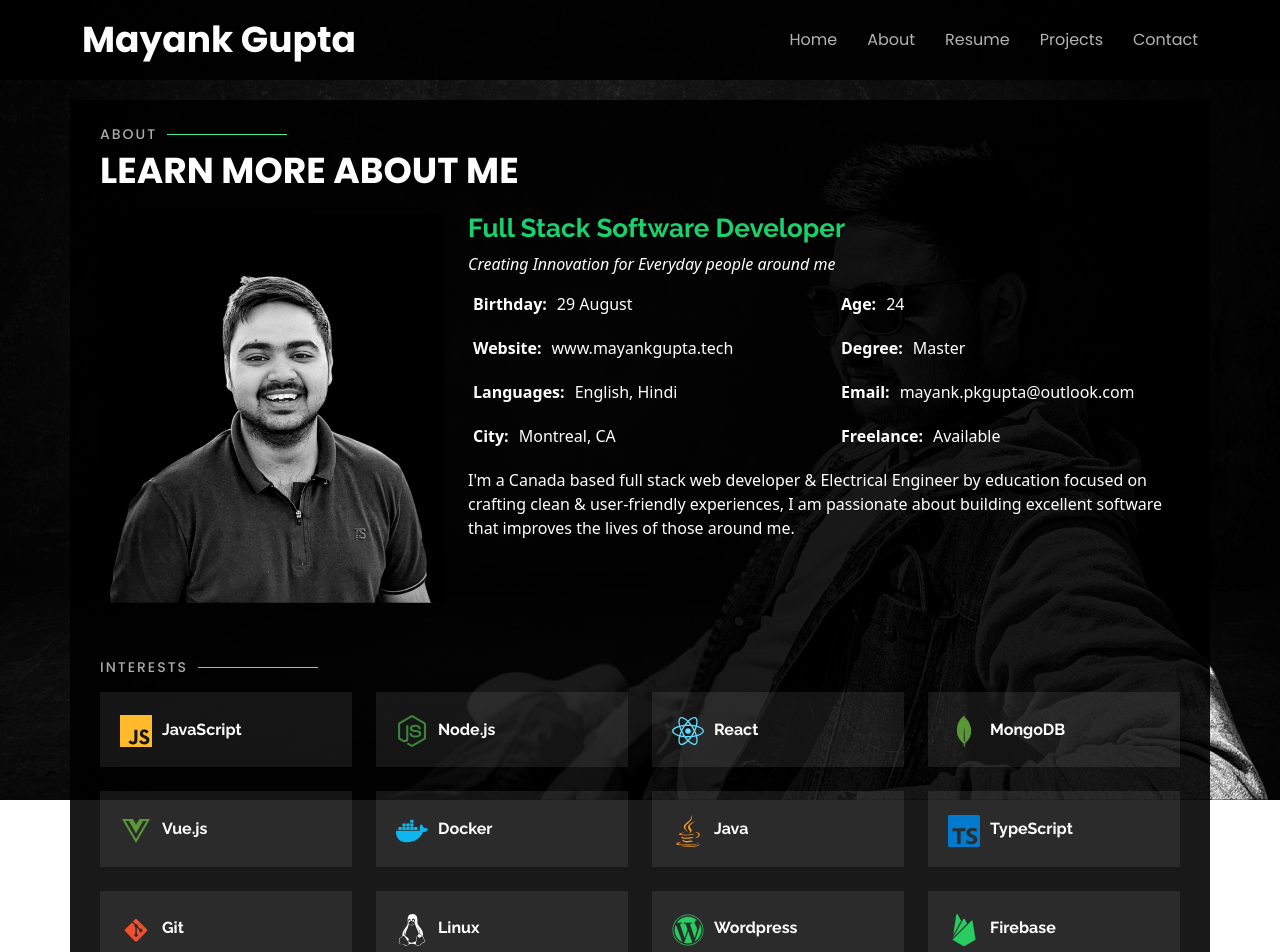
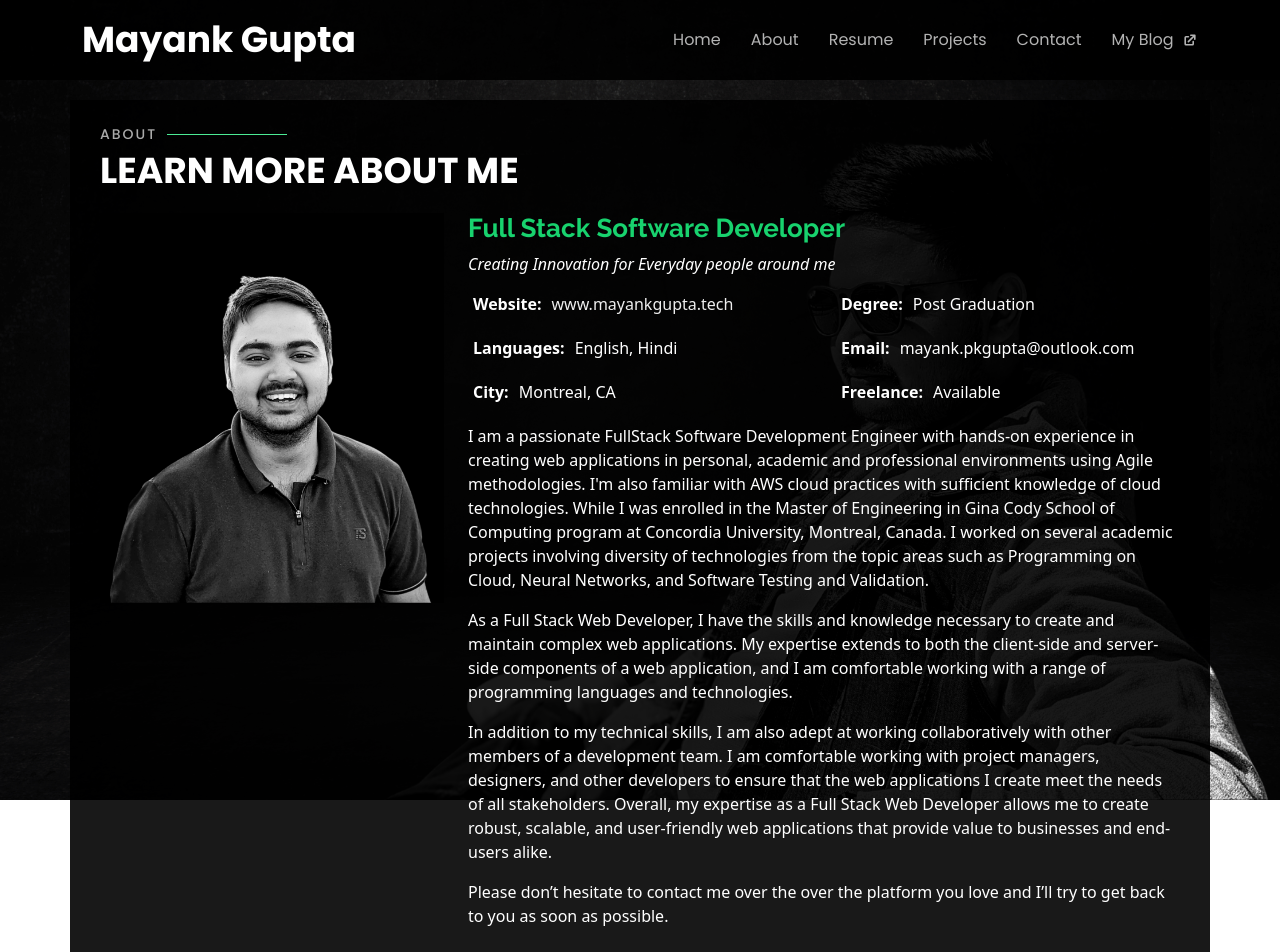
Before and after one commit to ermayank/portfolio_next, a Next.js app: page /about in a window 1280 px wide. Shown: the top 952 px of the page. Built offline with nearby package versions, Linux system fonts and the light colour scheme.

Commit message:
mobile nav

```diff
--- a/components/Header.js
+++ b/components/Header.js
@@ -1,6 +1,6 @@
 import React from "react"
 import Link from "next/link"
-import { HiMenu } from "react-icons/hi"
+import NavLinks from "./NavLinks"
 
 const Header = () => {
   return (
@@ -10,37 +10,7 @@ const Header = () => {
           <h1>
             <Link href="/">Mayank Gupta</Link>
           </h1>
-          <nav id="navbar" className="navbar">
-            <ul>
-              <li>
-                <Link className="nav-link" href="/">
-                  Home
-                </Link>
-              </li>
-              <li>
-                <Link className="nav-link" href="/about">
-                  About
-                </Link>
-              </li>
-              <li>
-                <Link className="nav-link" href="/resume">
-                  Resume
-                </Link>
-              </li>
-
-              <li>
-                <Link className="nav-link" href="/projects">
-                  Projects
-                </Link>
-              </li>
-              <li>
-                <Link className="nav-link" href="/contact">
-                  Contact
-                </Link>
-              </li>
-            </ul>
-            <HiMenu className="mobile-nav-toggle" />
-          </nav>
+          <NavLinks />
         </div>
       </header>
     </>
--- /dev/null
+++ b/components/NavLinks.js
@@ -0,0 +1,72 @@
+import React, { useState } from "react"
+import Link from "next/link"
+import { HiExternalLink, HiMenu } from "react-icons/hi"
+import { ImCross } from "react-icons/im"
+const NavLinks = () => {
+  const [styleUsed, setStyleUsed] = useState("navbar")
+  const [currentIcon, setCurrentIcon] = useState("desktop")
+
+  const mobileNavHandler = () => {
+    setStyleUsed("navbar-mobile bi-list bi-x")
+    setCurrentIcon("mobile")
+  }
+  const mobileNavCloseHandler = () => {
+    setStyleUsed("navbar")
+    setCurrentIcon("desktop")
+  }
+
+  return (
+    <>
+      <nav id="navbar" className={styleUsed}>
+        <ul>
+          <li>
+            <Link className="nav-link" href="/">
+              Home
+            </Link>
+          </li>
+          <li>
+            <Link className="nav-link" href="/about">
+              About
+            </Link>
+          </li>
+          <li>
+            <Link className="nav-link" href="/resume">
+              Resume
+            </Link>
+          </li>
+
+          <li>
+            <Link className="nav-link" href="/projects">
+              Projects
+            </Link>
+          </li>
+          <li>
+            <Link className="nav-link" href="/contact">
+              Contact
+            </Link>
+          </li>
+          <li>
+            <Link
+              className="nav-link"
+              target="parent"
+              href="https://blog.mayankgupta.tech/"
+            >
+              My Blog &nbsp;
+              <HiExternalLink />
+            </Link>
+          </li>
+        </ul>
+        {currentIcon == "desktop" ? (
+          <HiMenu className="mobile-nav-toggle" onClick={mobileNavHandler} />
+        ) : (
+          <ImCross
+            className="mobile-nav-toggle"
+            onClick={mobileNavCloseHandler}
+          ></ImCross>
+        )}
+      </nav>
+    </>
+  )
+}
+
+export default NavLinks
--- a/package.json
+++ b/package.json
@@ -9,6 +9,7 @@
     "lint": "next lint"
   },
   "dependencies": {
+    "@formspree/react": "^2.4.1",
     "@next/font": "13.1.6",
     "bootstrap": "^5.2.3",
     "next": "13.1.6",
--- a/src/pages/about.js
+++ b/src/pages/about.js
@@ -18,6 +18,7 @@ import {
 import { DiGit } from "react-icons/di"
 
 import Header from "../../components/Header"
+import Link from "next/link"
 
 export default function About() {
   let currentAge
@@ -70,20 +71,20 @@ export default function About() {
                 <div className="col-lg-6">
                   <ul>
                     <li>
-                      <i className="bi bi-chevron-right"></i>{" "}
-                      <strong>Birthday:</strong> <span>29 August</span>
+                      <i className="bi bi-chevron-right"></i>
+                      <strong>Website:</strong>
+                      <span>
+                        <Link href="/" className="about_link">
+                          www.mayankgupta.tech
+                        </Link>
+                      </span>
                     </li>
                     <li>
-                      <i className="bi bi-chevron-right"></i>{" "}
-                      <strong>Website:</strong>{" "}
-                      <span>www.mayankgupta.tech</span>
-                    </li>
-                    <li>
-                      <i className="bi bi-chevron-right"></i>{" "}
+                      <i className="bi bi-chevron-right"></i>
                       <strong>Languages:</strong> <span>English, Hindi</span>
                     </li>
                     <li>
-                      <i className="bi bi-chevron-right"></i>{" "}
+                      <i className="bi bi-chevron-right"></i>
                       <strong>City:</strong> <span>Montreal, CA</span>
                     </li>
                   </ul>
@@ -91,30 +92,53 @@ export default function About() {
                 <div className="col-lg-6">
                   <ul>
                     <li>
-                      <i className="bi bi-chevron-right"></i>{" "}
-                      <strong>Age:</strong> <span>{currentAge}</span>
+                      <i className="bi bi-chevron-right"></i>
+                      <strong>Degree:</strong> <span>Post Graduation</span>
                     </li>
                     <li>
                       <i className="bi bi-chevron-right"></i>
-                      <strong>Degree:</strong> <span>Master</span>
+                      <strong>Email:</strong>
+                      <span>mayank.pkgupta@outlook.com</span>
                     </li>
                     <li>
                       <i className="bi bi-chevron-right"></i>
-                      <strong>Email:</strong>{" "}
-                      <span>mayank.pkgupta@outlook.com</span>
-                    </li>
-                    <li>
-                      <i className="bi bi-chevron-right"></i>{" "}
                       <strong>Freelance:</strong> <span>Available</span>
                     </li>
                   </ul>
                 </div>
               </div>
               <p>
-                I'm a Canada based full stack web developer & Electrical
-                Engineer by education focused on crafting clean & user‑friendly
-                experiences, I am passionate about building excellent software
-                that improves the lives of those around me.
+                I am a passionate FullStack Software Development Engineer with
+                hands-on experience in creating web applications in personal,
+                academic and professional environments using Agile
+                methodologies. I'm also familiar with AWS cloud practices with
+                sufficient knowledge of cloud technologies. While I was enrolled
+                in the Master of Engineering in Gina Cody School of Computing
+                program at Concordia University, Montreal, Canada. I worked on
+                several academic projects involving diversity of technologies
+                from the topic areas such as Programming on Cloud, Neural
+                Networks, and Software Testing and Validation.
+              </p>
+              <p>
+                As a Full Stack Web Developer, I have the skills and knowledge
+                necessary to create and maintain complex web applications. My
+                expertise extends to both the client-side and server-side
+                components of a web application, and I am comfortable working
+                with a range of programming languages and technologies.
+              </p>
+              <p>
+                In addition to my technical skills, I am also adept at working
+                collaboratively with other members of a development team. I am
+                comfortable working with project managers, designers, and other
+                developers to ensure that the web applications I create meet the
+                needs of all stakeholders. Overall, my expertise as a Full Stack
+                Web Developer allows me to create robust, scalable, and
+                user-friendly web applications that provide value to businesses
+                and end-users alike.
+              </p>
+              <p>
+                Please don’t hesitate to contact me over the over the platform
+                you love and I’ll try to get back to you as soon as possible.
               </p>
             </div>
           </div>
@@ -212,7 +236,7 @@ export default function About() {
             </div>
             <div className="col-lg-3 col-md-4 mt-4">
               <div className="icon-box">
-                <i style={{ color: "#29cc61" }}>
+                <i style={{ color: "#00749C" }}>
                   <FaWordpress />
                 </i>
                 <h3>Wordpress</h3>
@@ -220,7 +244,7 @@ export default function About() {
             </div>
             <div className="col-lg-3 col-md-4 mt-4">
               <div className="icon-box">
-                <i style={{ color: "#29cc61" }}>
+                <i style={{ color: "#F5820D" }}>
                   <SiFirebase />
                 </i>
                 <h3>Firebase</h3>
--- a/src/styles/globals.css
+++ b/src/styles/globals.css
@@ -104,17 +104,17 @@ h6 {
 }
 
 #header .social-links a {
-  font-size: 16px;
+  font-size: 1.5rem;
   display: flex;
   justify-content: center;
   align-items: center;
-  background: rgba(255, 255, 255, 0.1);
+  background: #000000;
   color: #fff;
   line-height: 1;
   margin-right: 8px;
   border-radius: 50%;
-  width: 40px;
-  height: 40px;
+  width: 50px;
+  height: 50px;
 }
 
 #header .social-links a:hover {
@@ -431,6 +431,13 @@ section .container {
 .about-me p,
 ul {
   color: #fff;
+}
+.about_link {
+  text-decoration: none;
+  color: #eee;
+}
+.about_link:hover {
+  color: #15bb62;
 }
 
 /*--------------------------------------------------------------
@@ -1010,10 +1017,11 @@ ul {
   background: rgba(255, 255, 255, 0.08);
 }
 
-.contact .info-box i.bx {
+.contact .info-box i {
   font-size: 24px;
   color: #18d26e;
   border-radius: 50%;
+  line-height: 1;
   padding: 14px;
   float: left;
   background: rgba(255, 255, 255, 0.1);
@@ -1040,12 +1048,16 @@ ul {
 }
 
 .contact .info-box .social-links a {
-  font-size: 18px;
+  font-size: 1.5rem;
   display: inline-block;
   color: #fff;
   line-height: 1;
   margin-right: 12px;
   transition: 0.3s;
+  border-radius: 50%;
+  line-height: 1;
+  padding: 14px;
+  background: rgba(255, 255, 255, 0.1);
 }
 
 .contact .info-box .social-links a:hover {
@@ -1147,6 +1159,22 @@ ul {
 .contact .php-email-form button[type="submit"]:hover {
   background: #15bb62;
 }
+.content-contact {
+  color: white;
+  font-size: large;
+}
+
+.message_after_submission p {
+  color: #eee;
+  text-align: center;
+  padding-top: 20px;
+  font-size: 2rem;
+}
+.message_after_submission i {
+  color: #eee;
+  text-align: center;
+  padding-left: 10px;
+}
 
 @-webkit-keyframes animate-loading {
   0% {
@@ -1167,35 +1195,3 @@ ul {
     transform: rotate(360deg);
   }
 }
-
-/*--------------------------------------------------------------
-# Credits
---------------------------------------------------------------*/
-.credits {
-  position: fixed;
-  right: 0;
-  left: 0;
-  bottom: 0;
-  padding: 15px;
-  text-align: right;
-  font-size: 13px;
-  color: #fff;
-  z-index: 999999;
-}
-
-@media (max-width: 992px) {
-  .credits {
-    text-align: center;
-    padding: 10px;
-    background: rgba(0, 0, 0, 0.8);
-  }
-}
-
-.credits a {
-  color: #18d26e;
-  transition: 0.3s;
-}
-
-.credits a:hover {
-  color: #fff;
-}
```
Also changed, not shown: components/HeaderIndex.js (added, +12 -0 lines), src/pages/contact.js (+95 -33 lines), src/pages/index.js (+17 -7 lines), src/pages/resume.js (+16 -11 lines), 1 other file (tests, documents, lock files or other folders).
